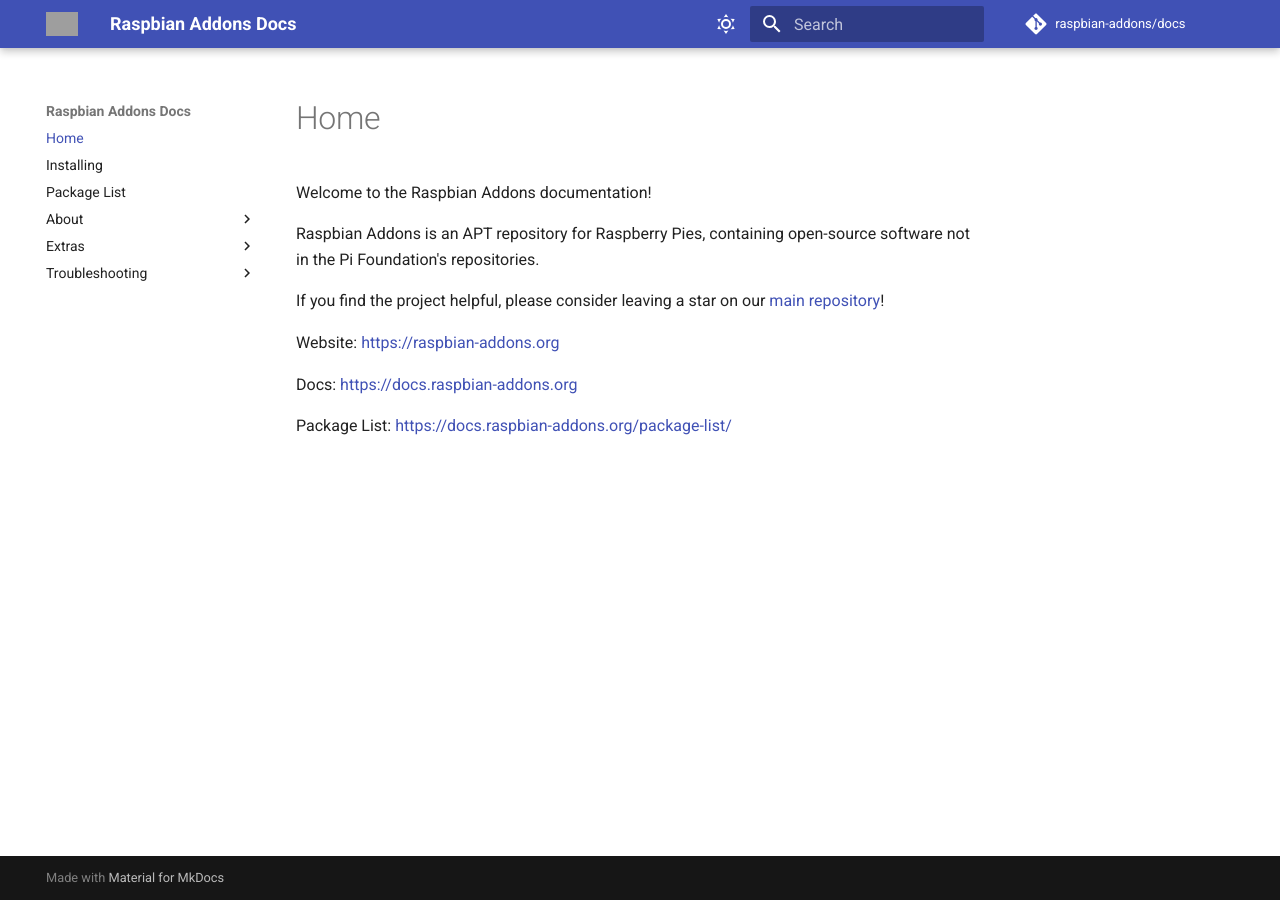
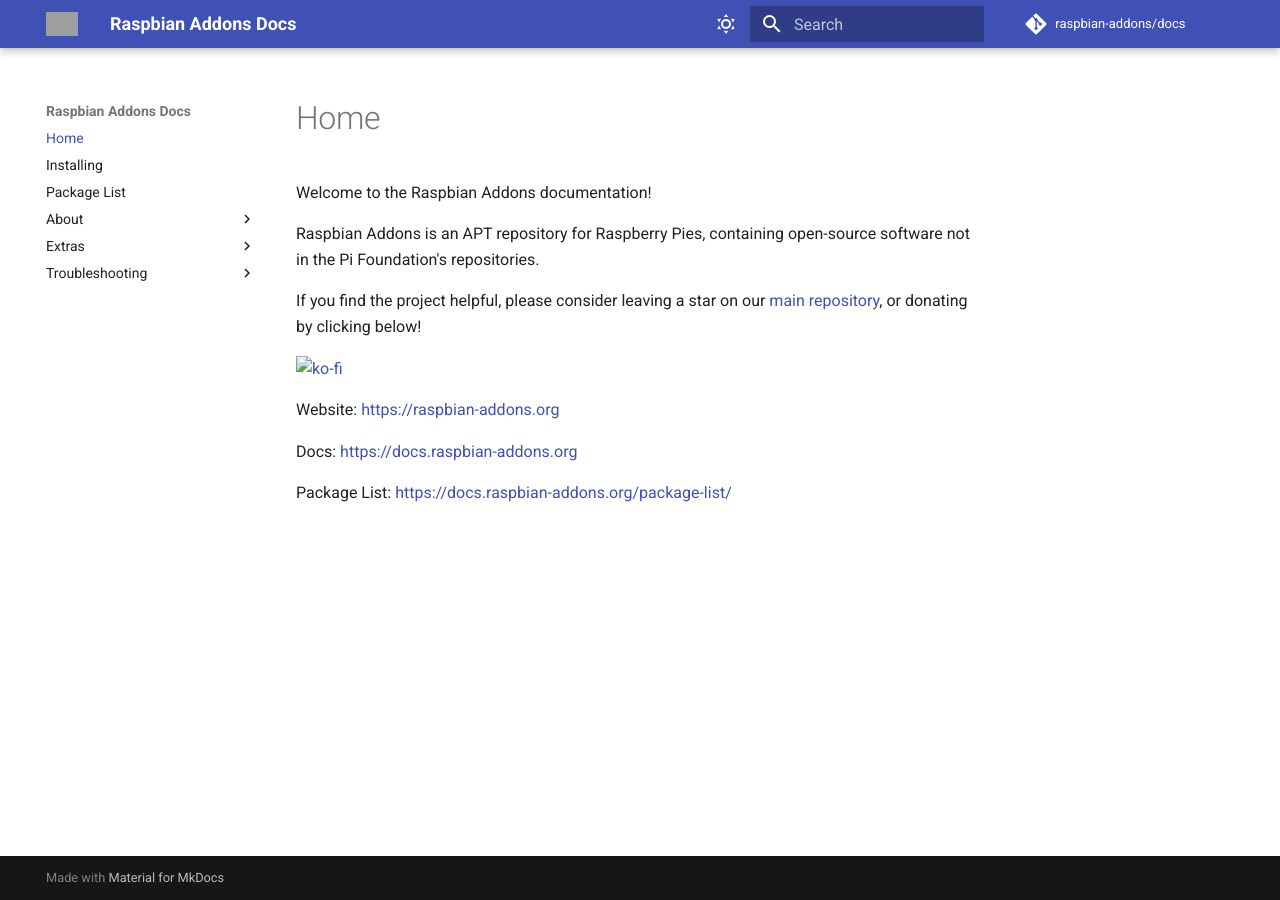
Before and after one commit to raspbian-addons/docs, an MkDocs documentation site: the page built from docs/index.md, in a window 1280 px wide. Built offline with MkDocs 1.6.1 and Material for MkDocs 9.7.7, drawn with Linux system fonts in a browser that asks for light colours; comment, search, counter and statistics services are not loaded; grey boxes are pictures that could not be loaded.

Commit message:
add donation lino

```diff
--- a/docs/index.md
+++ b/docs/index.md
@@ -4,7 +4,9 @@
 
 Raspbian Addons is an APT repository for Raspberry Pies, containing open-source software not in the Pi Foundation's repositories.
 
-If you find the project helpful, please consider leaving a star on our [main repository](https://github.com/raspbian-addons/raspbian-addons/)!
+If you find the project helpful, please consider leaving a star on our [main repository](https://github.com/raspbian-addons/raspbian-addons/), or donating by clicking below!
+
+[![ko-fi](https://ko-fi.com/img/githubbutton_sm.svg)](https://ko-fi.com/D1D476WQM)
 
 Website: [https://raspbian-addons.org](https://raspbian-addons.org)
 
```
